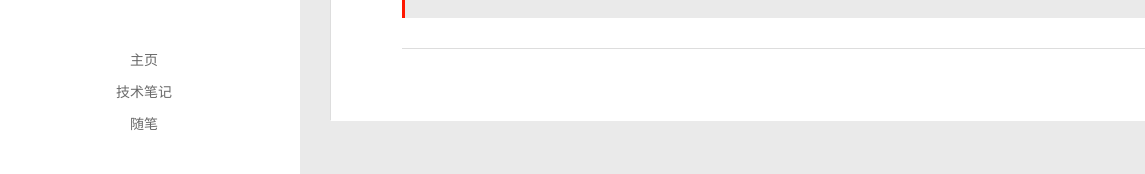
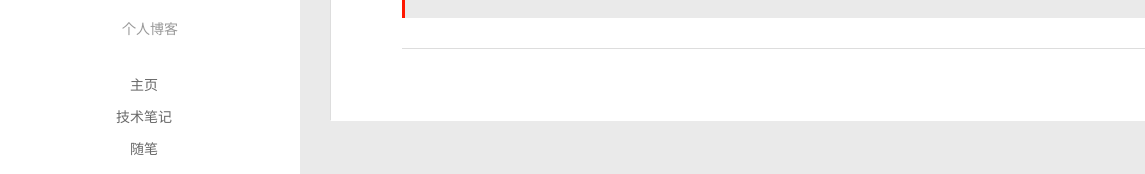
Before and after one commit to RIGRAIL/RIGRAIL.github.io, a plain HTML site: page 2020/06/13/a-new-blog-for-test/index.html in a window 1280 px wide. Shown: the part 323-497 px from the top of the page, 0-1145 px from the left. Drawn offline with Linux system fonts and the light colour scheme; some packages are replaced by stand-ins of ours; a script that the page names is missing.

Commit message:
Site updated: 2020-06-13 19:01:30

```diff
--- a/2020/06/13/a-new-blog-for-test/index.html
+++ b/2020/06/13/a-new-blog-for-test/index.html
@@ -16,7 +16,7 @@
 <meta property="og:url" content="http://yoursite.com/2020/06/13/a-new-blog-for-test/index.html">
 <meta property="og:site_name" content="诌言呓语">
 <meta property="og:description" content="nothing is special">
-<meta property="og:locale" content="cn">
+<meta property="og:locale" content="en_US">
 <meta property="article:published_time" content="2020-06-13T04:59:20.000Z">
 <meta property="article:modified_time" content="2020-06-13T05:00:30.676Z">
 <meta property="article:author" content="诌言呓语">
@@ -84,6 +84,8 @@
 		<hgroup>
 			<h1 class="header-author"><a href="/">诌言呓语</a></h1>
 		</hgroup>
+
+		<p class="header-subtitle">个人博客</p>
 
 
 		<nav class="header-menu">
@@ -164,6 +166,8 @@
 			<hgroup>
 			  <h1 class="header-author js-header-author">诌言呓语</h1>
 			</hgroup>
+
+			<p class="header-subtitle"><i class="icon icon-quo-left"></i>个人博客<i class="icon icon-quo-right"></i></p>
 
 
 
```
Also changed, not shown: 2020/06/13/hello-world/index.html (+5 -1 lines), 2020/06/13/博客测试/index.html (+5 -1 lines), archives/2020/06/index.html (+5 -1 lines), archives/2020/index.html (+5 -1 lines), archives/index.html (+5 -1 lines), index.html (+5 -1 lines).
